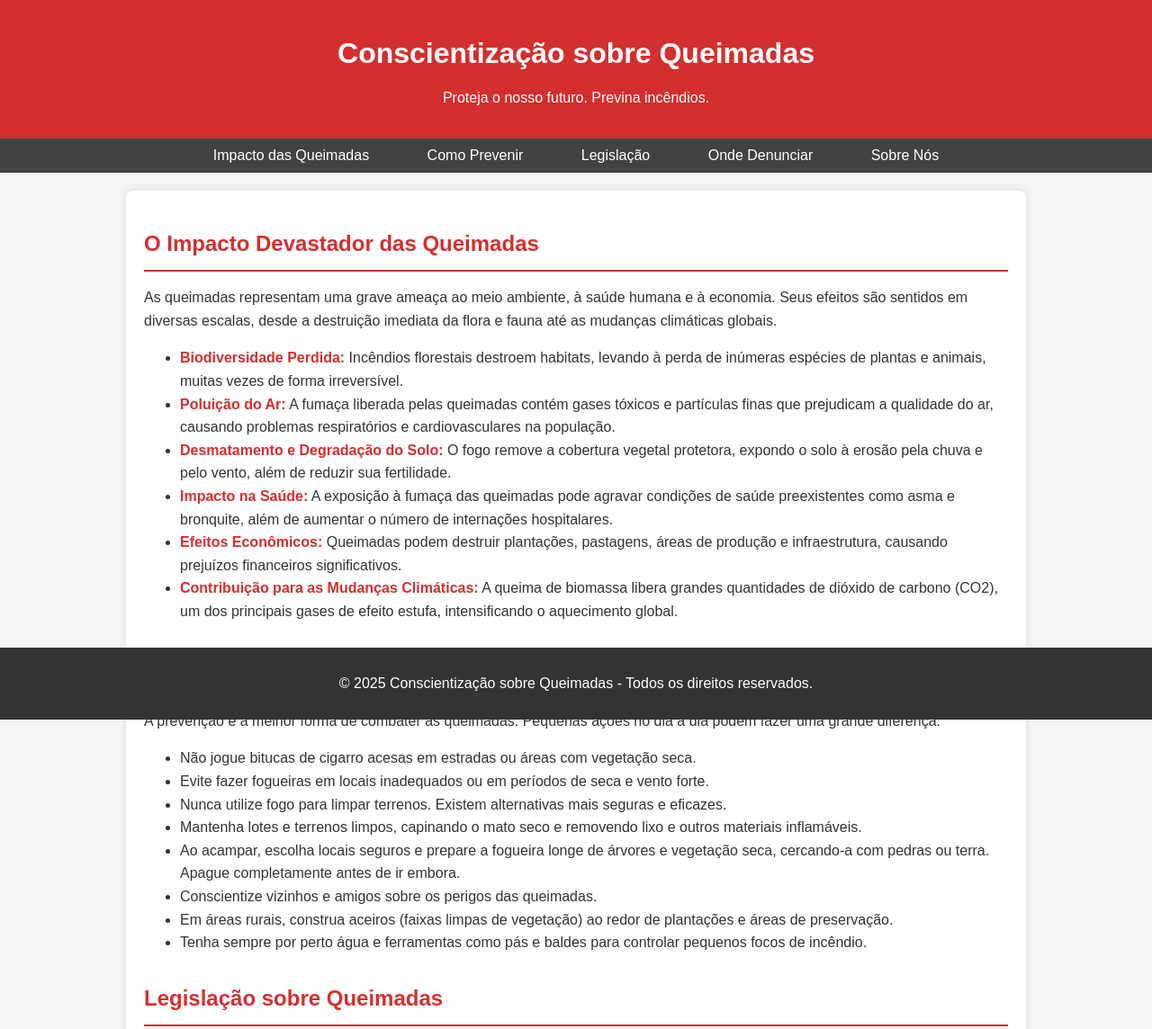
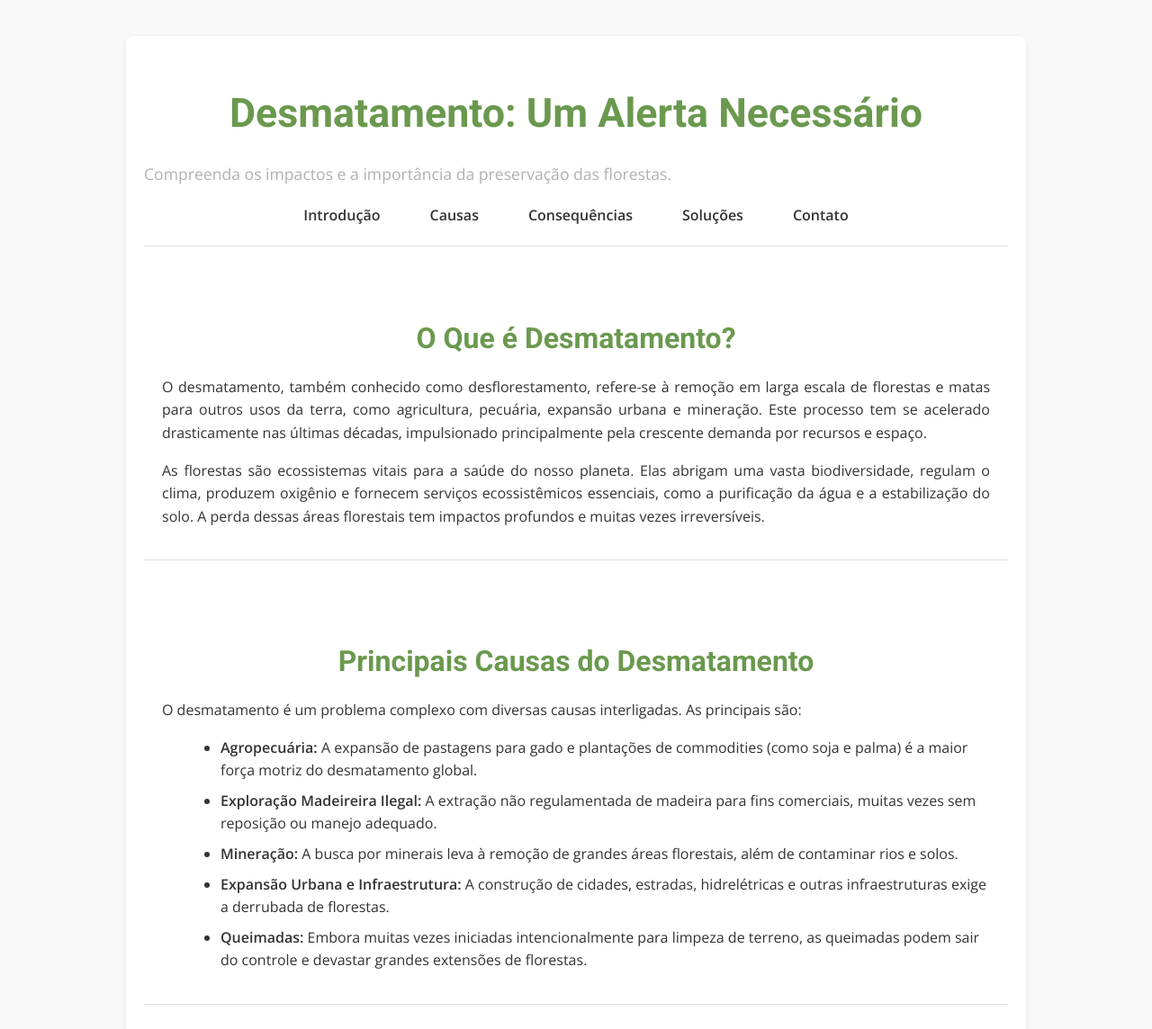
Before and after one commit to Heitorrss/sobre-queimadas, a plain HTML site: page index.html in a window 1280 px wide. Shown: the top 1144 px of the page at 90% size. Drawn offline with nearby package versions, Linux system fonts and the light colour scheme.

Commit message:
Update index.html

```diff
--- a/index.html
+++ b/index.html
@@ -3,142 +3,236 @@
 <head>
     <meta charset="UTF-8">
     <meta name="viewport" content="width=device-width, initial-scale=1.0">
-    <title>Conscientização sobre Queimadas</title>
+    <title>Desmatamento: Um Alerta Necessário</title>
+    <link rel="preconnect" href="https://fonts.googleapis.com">
+    <link rel="preconnect" href="https://fonts.gstatic.com" crossorigin>
+    <link href="https://fonts.googleapis.com/css2?family=Roboto:wght@300;400;700&family=Open+Sans:wght@300;400;600&display=swap" rel="stylesheet">
     <style>
+        /* Estilos CSS */
+        :root {
+            --cor-fundo: #F8F8F8; /* Branco muito suave */
+            --cor-texto: #333333; /* Cinza escuro */
+            --cor-neutra-clara: #E0E0E0; /* Cinza claro */
+            --cor-neutra-media: #B0B0B0; /* Cinza médio */
+            --cor-destaque: #6A994E; /* Verde discreto para destaque */
+            --cor-link: #4A86E8; /* Azul suave para links */
+        }
+
         body {
-            font-family: sans-serif;
+            font-family: 'Open Sans', sans-serif;
             margin: 0;
             padding: 0;
-            background-color: #f4f4f4;
-            color: #333;
+            background-color: var(--cor-fundo);
+            color: var(--cor-texto);
+            line-height: 1.6;
         }
+
+        .container {
+            max-width: 960px;
+            margin: 40px auto;
+            padding: 20px;
+            background-color: #FFFFFF; /* Fundo branco para o conteúdo */
+            box-shadow: 0 2px 5px rgba(0, 0, 0, 0.1);
+            border-radius: 8px;
+        }
+
         header {
-            background-color: #d32f2f; /* Vermelho escuro */
-            color: white;
-            padding: 20px;
             text-align: center;
+            padding-bottom: 20px;
+            border-bottom: 1px solid var(--cor-neutra-clara);
+            margin-bottom: 30px;
         }
-        nav {
-            background-color: #424242; /* Cinza escuro */
-            color: white;
-            padding: 10px 0;
-            text-align: center;
+
+        header h1 {
+            font-family: 'Roboto', sans-serif;
+            font-weight: 700;
+            color: var(--cor-destaque);
+            font-size: 2.8em;
+            margin-bottom: 10px;
         }
-        nav a {
-            color: white;
+
+        header p {
+            font-size: 1.1em;
+            color: var(--cor-neutra-media);
+        }
+
+        nav ul {
+            list-style: none;
+            padding: 0;
+            margin: 0;
+            display: flex;
+            justify-content: center;
+            gap: 25px;
+            margin-top: 20px;
+        }
+
+        nav ul li a {
             text-decoration: none;
-            padding: 10px 20px;
-            margin: 0 10px;
+            color: var(--cor-texto);
+            font-weight: 600;
+            padding: 8px 15px;
             border-radius: 5px;
             transition: background-color 0.3s ease;
         }
-        nav a:hover {
-            background-color: #616161; /* Cinza um pouco mais claro */
+
+        nav ul li a:hover {
+            background-color: var(--cor-neutra-clara);
         }
-        .container {
-            max-width: 960px;
-            margin: 20px auto;
+
+        section {
+            margin-bottom: 40px;
             padding: 20px;
-            background-color: white;
-            box-shadow: 0 0 10px rgba(0, 0, 0, 0.1);
+            border-bottom: 1px solid var(--cor-neutra-clara);
+        }
+
+        section:last-of-type {
+            border-bottom: none;
+        }
+
+        h2 {
+            font-family: 'Roboto', sans-serif;
+            font-weight: 700;
+            color: var(--cor-destaque);
+            font-size: 2em;
+            margin-bottom: 15px;
+            text-align: center;
+        }
+
+        p {
+            margin-bottom: 15px;
+            text-align: justify;
+        }
+
+        .image-gallery {
+            display: flex;
+            flex-wrap: wrap;
+            justify-content: center;
+            gap: 20px;
+            margin-top: 30px;
+        }
+
+        .image-gallery img {
+            max-width: 300px;
+            height: auto;
             border-radius: 8px;
+            box-shadow: 0 2px 5px rgba(0, 0, 0, 0.1);
+            transition: transform 0.3s ease;
         }
-        .section {
-            margin-bottom: 30px;
-            line-height: 1.6;
+
+        .image-gallery img:hover {
+            transform: scale(1.03);
         }
-        .section h2 {
-            color: #d32f2f;
-            border-bottom: 2px solid #d32f2f;
-            padding-bottom: 10px;
+
+        ul.list-points {
+            list-style: disc;
+            margin-left: 25px;
             margin-bottom: 15px;
         }
-        .important {
-            font-weight: bold;
-            color: #d32f2f;
+
+        ul.list-points li {
+            margin-bottom: 8px;
         }
+
+        a {
+            color: var(--cor-link);
+            text-decoration: none;
+            transition: color 0.3s ease;
+        }
+
+        a:hover {
+            color: #2F6FD3; /* Azul um pouco mais escuro no hover */
+            text-decoration: underline;
+        }
+
         footer {
-            background-color: #333;
-            color: white;
             text-align: center;
-            padding: 15px 0;
-            position: fixed;
-            bottom: 0;
-            width: 100%;
+            padding-top: 20px;
+            border-top: 1px solid var(--cor-neutra-clara);
+            margin-top: 30px;
+            color: var(--cor-neutra-media);
+            font-size: 0.9em;
         }
     </style>
 </head>
 <body>
-    <header>
-        <h1>Conscientização sobre Queimadas</h1>
-        <p>Proteja o nosso futuro. Previna incêndios.</p>
-    </header>
+    <div class="container">
+        <header>
+            <h1>Desmatamento: Um Alerta Necessário</h1>
+            <p>Compreenda os impactos e a importância da preservação das florestas.</p>
+            <nav>
+                <ul>
+                    <li><a href="#introducao">Introdução</a></li>
+                    <li><a href="#causas">Causas</a></li>
+                    <li><a href="#consequencias">Consequências</a></li>
+                    <li><a href="#solucoes">Soluções</a></li>
+                    <li><a href="#contato">Contato</a></li>
+                </ul>
+            </nav>
+        </header>
 
-    <nav>
-        <a href="#impacto">Impacto das Queimadas</a>
-        <a href="#prevencao">Como Prevenir</a>
-        <a href="#leis">Legislação</a>
-        <a href="#denunciar">Onde Denunciar</a>
-        <a href="#sobre">Sobre Nós</a>
-    </nav>
+        <section id="introducao">
+            <h2>O Que é Desmatamento?</h2>
+            <p>O desmatamento, também conhecido como desflorestamento, refere-se à remoção em larga escala de florestas e matas para outros usos da terra, como agricultura, pecuária, expansão urbana e mineração. Este processo tem se acelerado drasticamente nas últimas décadas, impulsionado principalmente pela crescente demanda por recursos e espaço.</p>
+            <p>As florestas são ecossistemas vitais para a saúde do nosso planeta. Elas abrigam uma vasta biodiversidade, regulam o clima, produzem oxigênio e fornecem serviços ecossistêmicos essenciais, como a purificação da água e a estabilização do solo. A perda dessas áreas florestais tem impactos profundos e muitas vezes irreversíveis.</p>
+        </section>
 
-    <div class="container">
-        <section id="impacto" class="section">
-            <h2>O Impacto Devastador das Queimadas</h2>
-            <p>As queimadas representam uma grave ameaça ao meio ambiente, à saúde humana e à economia. Seus efeitos são sentidos em diversas escalas, desde a destruição imediata da flora e fauna até as mudanças climáticas globais.</p>
-            <ul>
-                <li><span class="important">Biodiversidade Perdida:</span> Incêndios florestais destroem habitats, levando à perda de inúmeras espécies de plantas e animais, muitas vezes de forma irreversível.</li>
-                <li><span class="important">Poluição do Ar:</span> A fumaça liberada pelas queimadas contém gases tóxicos e partículas finas que prejudicam a qualidade do ar, causando problemas respiratórios e cardiovasculares na população.</li>
-                <li><span class="important">Desmatamento e Degradação do Solo:</span> O fogo remove a cobertura vegetal protetora, expondo o solo à erosão pela chuva e pelo vento, além de reduzir sua fertilidade.</li>
-                <li><span class="important">Impacto na Saúde:</span> A exposição à fumaça das queimadas pode agravar condições de saúde preexistentes como asma e bronquite, além de aumentar o número de internações hospitalares.</li>
-                <li><span class="important">Efeitos Econômicos:</span> Queimadas podem destruir plantações, pastagens, áreas de produção e infraestrutura, causando prejuízos financeiros significativos.</li>
-                <li><span class="important">Contribuição para as Mudanças Climáticas:</span> A queima de biomassa libera grandes quantidades de dióxido de carbono (CO2), um dos principais gases de efeito estufa, intensificando o aquecimento global.</li>
+        <section id="causas">
+            <h2>Principais Causas do Desmatamento</h2>
+            <p>O desmatamento é um problema complexo com diversas causas interligadas. As principais são:</p>
+            <ul class="list-points">
+                <li><strong>Agropecuária:</strong> A expansão de pastagens para gado e plantações de commodities (como soja e palma) é a maior força motriz do desmatamento global.</li>
+                <li><strong>Exploração Madeireira Ilegal:</strong> A extração não regulamentada de madeira para fins comerciais, muitas vezes sem reposição ou manejo adequado.</li>
+                <li><strong>Mineração:</strong> A busca por minerais leva à remoção de grandes áreas florestais, além de contaminar rios e solos.</li>
+                <li><strong>Expansão Urbana e Infraestrutura:</strong> A construção de cidades, estradas, hidrelétricas e outras infraestruturas exige a derrubada de florestas.</li>
+                <li><strong>Queimadas:</strong> Embora muitas vezes iniciadas intencionalmente para limpeza de terreno, as queimadas podem sair do controle e devastar grandes extensões de florestas.</li>
             </ul>
         </section>
 
-        <section id="prevencao" class="section">
-            <h2>Como Podemos Prevenir Queimadas?</h2>
-            <p>A prevenção é a melhor forma de combater as queimadas. Pequenas ações no dia a dia podem fazer uma grande diferença:</p>
-            <ul>
-                <li>Não jogue bitucas de cigarro acesas em estradas ou áreas com vegetação seca.</li>
-                <li>Evite fazer fogueiras em locais inadequados ou em períodos de seca e vento forte.</li>
-                <li>Nunca utilize fogo para limpar terrenos. Existem alternativas mais seguras e eficazes.</li>
-                <li>Mantenha lotes e terrenos limpos, capinando o mato seco e removendo lixo e outros materiais inflamáveis.</li>
-                <li>Ao acampar, escolha locais seguros e prepare a fogueira longe de árvores e vegetação seca, cercando-a com pedras ou terra. Apague completamente antes de ir embora.</li>
-                <li>Conscientize vizinhos e amigos sobre os perigos das queimadas.</li>
-                <li>Em áreas rurais, construa aceiros (faixas limpas de vegetação) ao redor de plantações e áreas de preservação.</li>
-                <li>Tenha sempre por perto água e ferramentas como pás e baldes para controlar pequenos focos de incêndio.</li>
+        <section id="consequencias">
+            <h2>Consequências do Desmatamento</h2>
+            <p>Os impactos do desmatamento são vastos e afetam desde o nível local até o global:</p>
+            <ul class="list-points">
+                <li><strong>Perda de Biodiversidade:</strong> Milhares de espécies de plantas e animais perdem seus habitats, levando à extinção.</li>
+                <li><strong>Mudanças Climáticas:</strong> As árvores absorvem dióxido de carbono. Seu corte libera CO2 na atmosfera, contribuindo para o aquecimento global.</li>
+                <li><strong>Desertificação e Erosão do Solo:</strong> Sem a proteção da vegetação, o solo fica exposto, perdendo nutrientes e se tornando infértil.</li>
+                <li><strong>Alterações no Ciclo da Água:</strong> O desmatamento afeta os padrões de chuva, podendo levar a secas ou inundações.</li>
+                <li><strong>Impactos Sociais e Econômicos:</strong> Comunidades locais, muitas vezes dependentes da floresta para sua subsistência, são diretamente afetadas.</li>
             </ul>
+            <div class="image-gallery">
+                <img src="https://via.placeholder.com/300x200?text=Floresta+Saudável" alt="Floresta exuberante">
+                <img src="https://via.placeholder.com/300x200?text=Área+Desmatada" alt="Área desmatada">
+                <img src="https://via.placeholder.com/300x200?text=Impacto+Climático" alt="Globo terrestre com fumaça">
+            </div>
         </section>
 
-        <section id="leis" class="section">
-            <h2>Legislação sobre Queimadas</h2>
-            <p>No Brasil, as queimadas são regulamentadas por diversas leis e decretos, que visam proteger o meio ambiente e a saúde pública. Provocar incêndios florestais é crime e pode acarretar em multas e detenção.</p>
-            <p>É importante conhecer a legislação local e as regulamentações específicas de cada estado e município para evitar práticas ilegais e contribuir para a preservação ambiental.</p>
-            <p><small>Para informações mais detalhadas sobre a legislação, consulte órgãos ambientais e jurídicos.</small></p>
+        <section id="solucoes">
+            <h2>Como Combater o Desmatamento?</h2>
+            <p>Enfrentar o desmatamento exige um esforço conjunto de governos, empresas e indivíduos:</p>
+            <ul class="list-points">
+                <li><strong>Fiscalização e Legislação:</strong> Fortalecer leis ambientais e aumentar a fiscalização para coibir práticas ilegais.</li>
+                <li><strong>Incentivo à Agricultura Sustentável:</strong> Promover métodos agrícolas que não exijam a derrubada de novas florestas.</li>
+                <li><strong>Reflorestamento e Restauração:</strong> Plantar novas árvores e recuperar áreas degradadas.</li>
+                <li><strong>Consumo Consciente:</strong> Apoiar produtos de empresas que comprovadamente não contribuem para o desmatamento. Reduzir o consumo de carne pode ajudar.</li>
+                <li><strong>Educação Ambiental:</strong> Conscientizar a população sobre a importância das florestas e os impactos do desmatamento.</li>
+                <li><strong>Desenvolvimento de Energias Renováveis:</strong> Reduzir a dependência de combustíveis fósseis que levam à exploração de novas terras.</li>
+            </ul>
+            <p>Cada um de nós tem um papel a desempenhar na proteção das nossas florestas. Pequenas ações diárias somam-se a um impacto significativo.</p>
         </section>
 
-        <section id="denunciar" class="section">
-            <h2>Onde Denunciar Queimadas?</h2>
-            <p>Se você presenciar um incêndio ou tiver informações sobre atividades que possam causar queimadas, é fundamental denunciar às autoridades competentes:</p>
-            <ul>
-                <li><span class="important">Corpo de Bombeiros:</span> Disque <span class="important">193</span> em caso de emergência.</li>
-                <li><span class="important">Polícia Militar Ambiental:</span> Entre em contato com a unidade mais próxima.</li>
-                <li><span class="important">IBAMA (Instituto Brasileiro do Meio Ambiente e dos Recursos Naturais Renováveis):</span> Utilize os canais de denúncia disponíveis no site oficial.</li>
-                <li><span class="important">Órgãos Ambientais Estaduais e Municipais:</span> Verifique os contatos e procedimentos de denúncia específicos da sua região.</li>
+        <section id="contato">
+            <h2>Saiba Mais e Participe</h2>
+            <p>Para mais informações sobre o desmatamento e como você pode contribuir, visite os sites de organizações como:</p>
+            <ul class="list-points">
+                <li><a href="https://www.wwf.org.br/" target="_blank">WWF Brasil</a></li>
+                <li><a href="https://www.greenpeace.org/brasil/" target="_blank">Greenpeace Brasil</a></li>
+                <li><a href="https://www.ipam.org.br/" target="_blank">IPAM (Instituto de Pesquisa Ambiental da Amazônia)</a></li>
             </ul>
-            <p>Sua denúncia pode salvar vidas e proteger o nosso planeta.</p>
+            <p>Juntos, podemos fazer a diferença na luta contra o desmatamento e na proteção do nosso futuro.</p>
         </section>
 
-        <section id="sobre" class="section">
-            <h2>Sobre este Site</h2>
-            <p>Este site tem como objetivo aumentar a conscientização sobre os perigos e as consequências das queimadas, além de fornecer informações sobre como preveni-las e onde denunciá-las. Acreditamos que a informação e a ação coletiva são essenciais para proteger o nosso meio ambiente e garantir um futuro mais seguro e saudável para todos.</p>
-            <p>Compartilhe este site com seus amigos e familiares. Juntos, podemos fazer a diferença!</p>
-        </section>
+        <footer>
+            <p>&copy; 2024 Site Informativo sobre Desmatamento. Todos os direitos reservados.</p>
+        </footer>
     </div>
-
-    <footer>
-        <p>&copy; 2025 Conscientização sobre Queimadas - Todos os direitos reservados.</p>
-    </footer>
 </body>
 </html>
```
